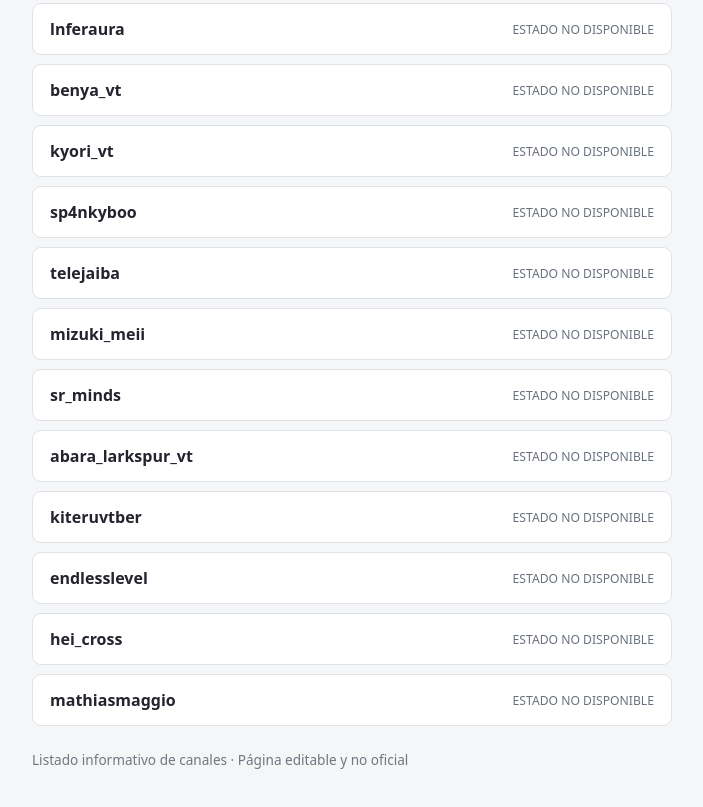
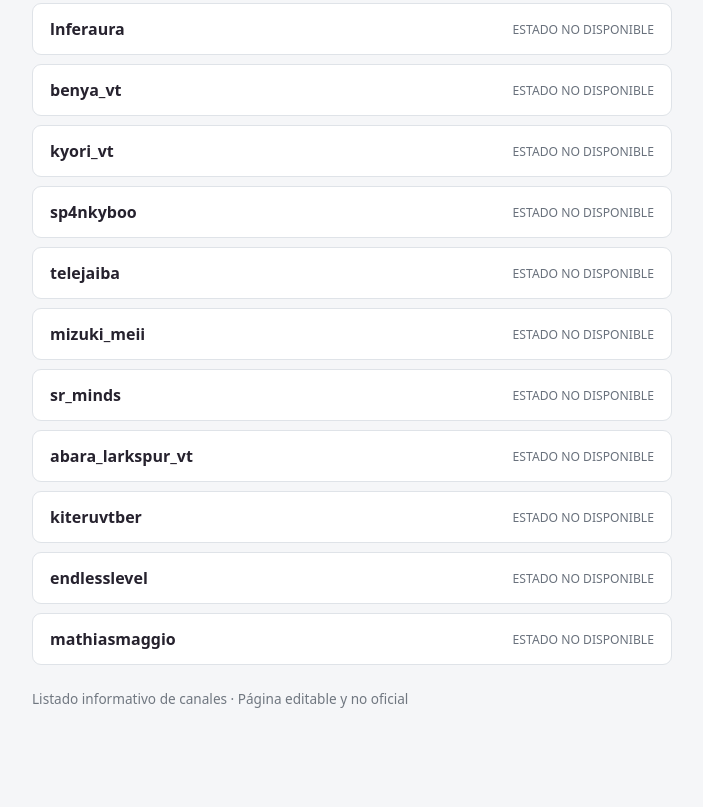
Before and after one commit to minecraft-hardcore-creadores/minecraft-hardcore-creadores, a plain HTML site: page index.html in a window 1280 px wide. Shown: the part 563-1370 px from the top of the page, without its empty margins (288-991 px from the left). Drawn offline with Linux system fonts and the light colour scheme; no server answers.

Commit message:
Update index.html
borrado del primer creador en perder

```diff
--- a/index.html
+++ b/index.html
@@ -16,7 +16,7 @@
 </main>
 <script>
 // Modifica estos nombres para agregar o quitar participantes.
-const channels=['tegertiyt','derpysnak','srdannyry','theredshot','fairewall','lnferaura','benya_vt','kyori_vt','sp4nkyboo','telejaiba','mizuki_meii','sr_minds','abara_larkspur_vt','kiteruvtber','endlesslevel','hei_cross','mathiasmaggio'];
+const channels=['tegertiyt','derpysnak','srdannyry','theredshot','fairewall','lnferaura','benya_vt','kyori_vt','sp4nkyboo','telejaiba','mizuki_meii','sr_minds','abara_larkspur_vt','kiteruvtber','endlesslevel','mathiasmaggio'];
 // Reemplaza esta dirección por la URL pública de tu Cloudflare Worker.
 
 const STATUS_API_URL='https://minecraft-hardcore-twitch.leonel-huerta1997.workers.dev/';
```
